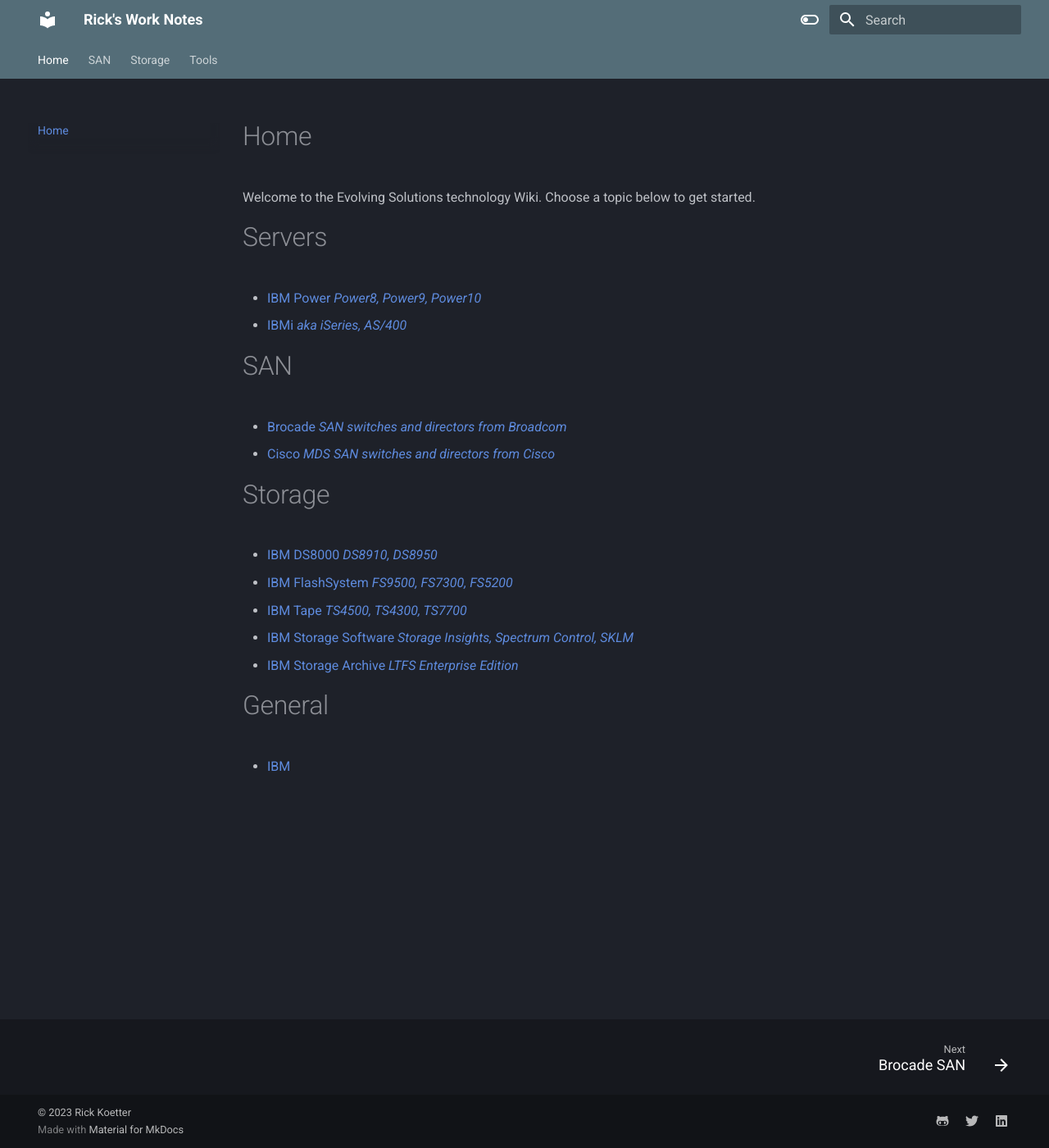
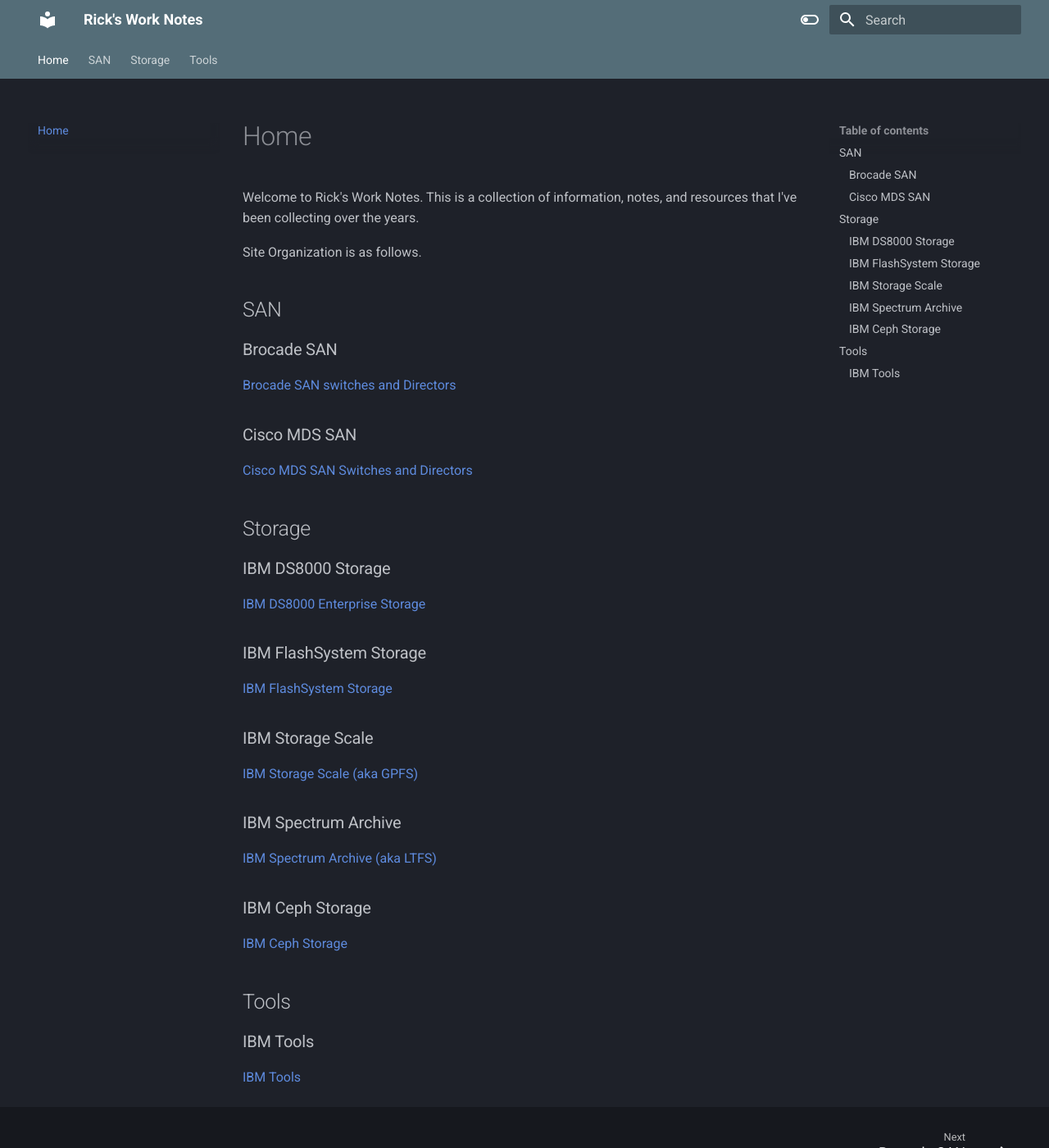
Before and after one commit to rickkoe/worknotes, an MkDocs documentation site: the page built from docs/index.md, in a window 1280 px wide and 1400 px high. Shown: the whole window at 82% size. Built offline with MkDocs 1.6.1 and Material for MkDocs 9.7.7, drawn with Linux system fonts in a browser that asks for light colours.

Commit message:
Update Home Page

```diff
--- a/docs/index.md
+++ b/docs/index.md
@@ -1,25 +1,27 @@
 # Home
 
-Welcome to the Evolving Solutions technology Wiki.  Choose a topic below to get started.
+Welcome to Rick's Work Notes.  This is a collection of information, notes, and
+resources that I've been collecting over the years.
 
-# Servers
-- [IBM Power *Power8, Power9, Power10*](/ibm-power)
-- [IBMi *aka iSeries, AS/400*](/ibmi)
-{.links-list}
+Site Organization is as follows.
 
-# SAN
-- [Brocade *SAN switches and directors from Broadcom*](/brocade)
-- [Cisco *MDS SAN switches and directors from Cisco*](/cisco-mds)
-{.links-list}
+## SAN
+### Brocade SAN
+[Brocade SAN switches and Directors](SAN/brocade.md)
+### Cisco MDS SAN
+[Cisco MDS SAN Switches and Directors](SAN/cisco-mds.md)
+## Storage
+### IBM DS8000 Storage
+[IBM DS8000 Enterprise Storage](Storage/ds8000.md)
+### IBM FlashSystem Storage
+[IBM FlashSystem Storage](Storage/flashsystem.md)
+### IBM Storage Scale
+[IBM Storage Scale (aka GPFS)](Storage/scale.md)
+### IBM Spectrum Archive
+[IBM Spectrum Archive (aka LTFS)](Storage/archive.md)
+### IBM Ceph Storage
+[IBM Ceph Storage](Storage/ceph.md)
 
-# Storage
-- [IBM DS8000 *DS8910, DS8950*](/ibm-ds8000)
-- [IBM FlashSystem *FS9500, FS7300, FS5200*](/ibm-flashsystem)
-- [IBM Tape *TS4500, TS4300, TS7700*](/ibm-tape)
-- [IBM Storage Software *Storage Insights, Spectrum Control, SKLM*](/software/ibm)
-- [IBM Storage Archive *LTFS Enterprise Edition*](/storage-archive)
-{.links-list}
-
-# General
-- [IBM](/ibm)
-{.links-list}
+## Tools
+### IBM Tools
+[IBM Tools](Tools/ibm-tools.md)
```
Also changed, not shown: docs/Tools/ibm-tools.md (renamed from docs/Tools/ibm-info.md).
